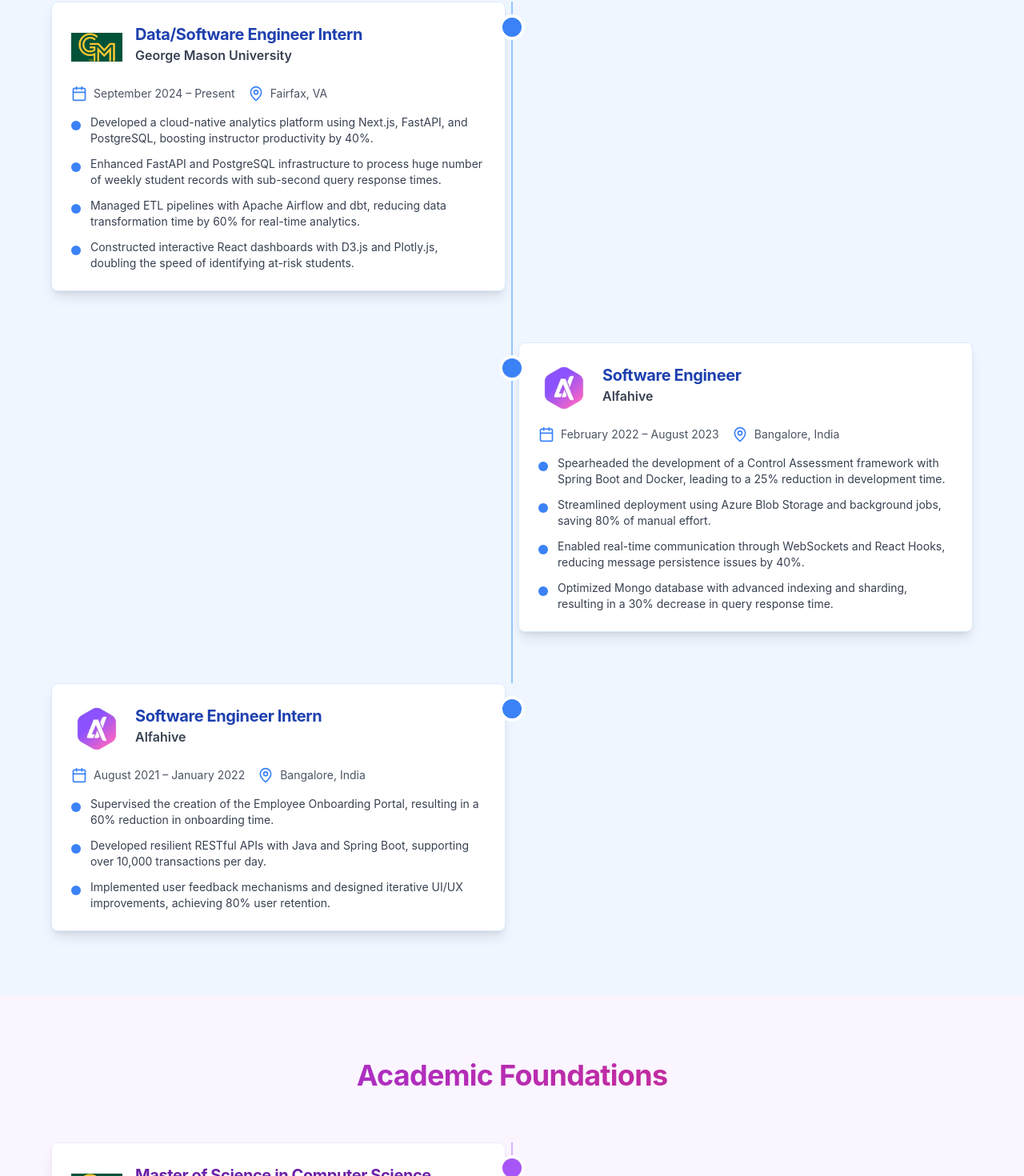
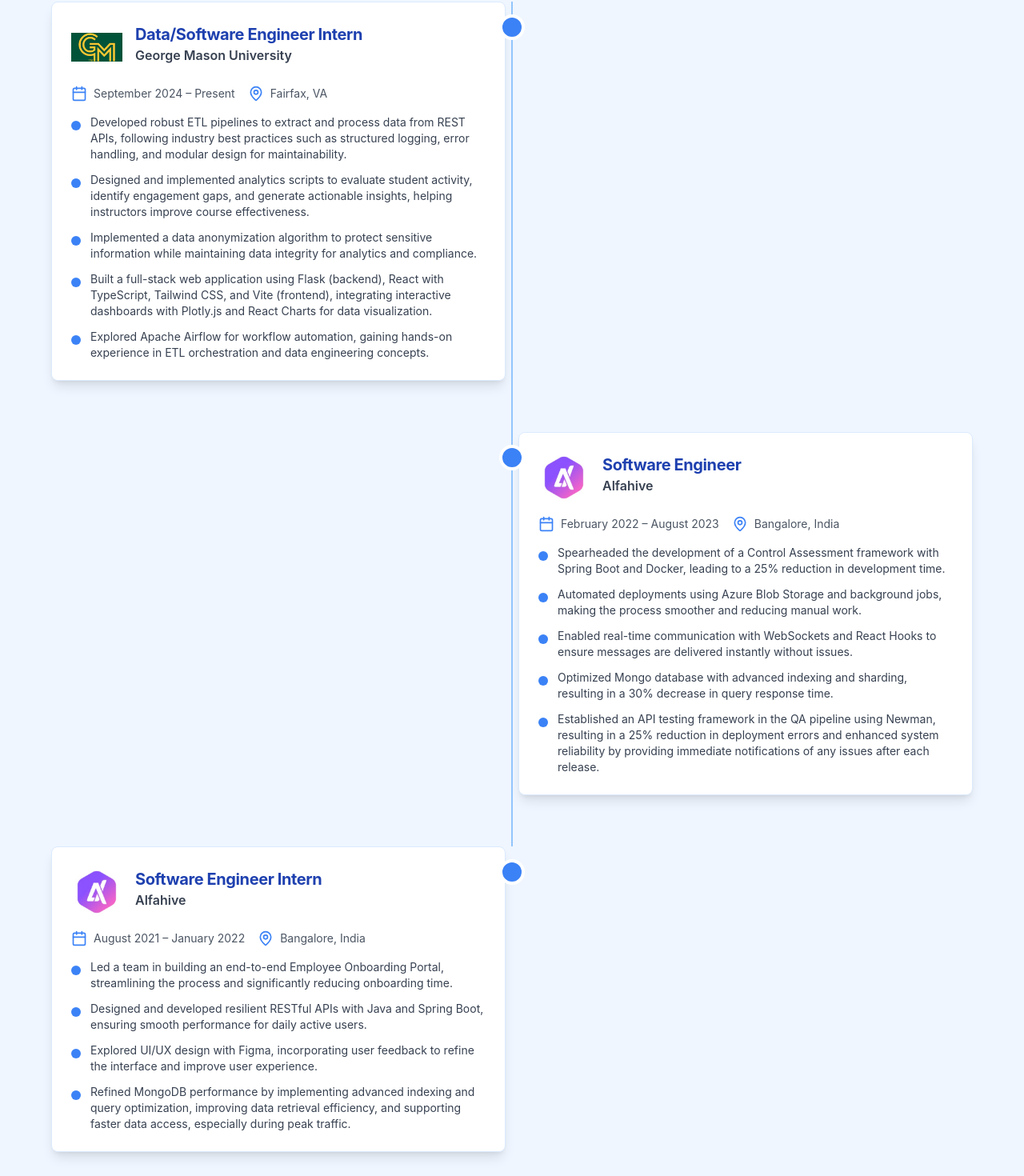
Before and after one commit to MahithaDodda921/Portfolio, a React (Vite) app: page / in a window 1280 px wide. Shown: the part 982-2452 px from the top of the page at 80% size. Built offline with nearby package versions, Linux system fonts and the light colour scheme.

Commit message:
updated sections

```diff
--- a/src/components/ExperienceEducation.tsx
+++ b/src/components/ExperienceEducation.tsx
@@ -13,10 +13,11 @@ const experienceData = [
     location: "Fairfax, VA",
     logo: gm,
     details: [
-      "Developed a cloud-native analytics platform using Next.js, FastAPI, and PostgreSQL, boosting instructor productivity by 40%.",
-      "Enhanced FastAPI and PostgreSQL infrastructure to process huge number of weekly student records with sub-second query response times.",
-      "Managed ETL pipelines with Apache Airflow and dbt, reducing data transformation time by 60% for real-time analytics.",
-      "Constructed interactive React dashboards with D3.js and Plotly.js, doubling the speed of identifying at-risk students."
+      "Developed robust ETL pipelines to extract and process data from REST APIs, following industry best practices such as structured logging, error handling, and modular design for maintainability.",
+      "Designed and implemented analytics scripts to evaluate student activity, identify engagement gaps, and generate actionable insights, helping instructors improve course effectiveness.",
+      "Implemented a data anonymization algorithm to protect sensitive information while maintaining data integrity for analytics and compliance.",
+      "Built a full-stack web application using Flask (backend), React with TypeScript, Tailwind CSS, and Vite (frontend), integrating interactive dashboards with Plotly.js and React Charts for data visualization.",
+      "Explored Apache Airflow for workflow automation, gaining hands-on experience in ETL orchestration and data engineering concepts."
     ]
   },
   {
@@ -27,9 +28,10 @@ const experienceData = [
     location: "Bangalore, India",
     details: [
       "Spearheaded the development of a Control Assessment framework with Spring Boot and Docker, leading to a 25% reduction in development time.",
-      "Streamlined deployment using Azure Blob Storage and background jobs, saving 80% of manual effort.",
-      "Enabled real-time communication through WebSockets and React Hooks, reducing message persistence issues by 40%.",
-      "Optimized Mongo database with advanced indexing and sharding, resulting in a 30% decrease in query response time."
+      "Automated deployments using Azure Blob Storage and background jobs, making the process smoother and reducing manual work.",
+      "Enabled real-time communication with WebSockets and React Hooks to ensure messages are delivered instantly without issues.",
+      "Optimized Mongo database with advanced indexing and sharding, resulting in a 30% decrease in query response time.",
+      "Established an API testing framework in the QA pipeline using Newman, resulting in a 25% reduction in deployment errors and enhanced system reliability by providing immediate notifications of any issues after each release."
     ]
   },
   {
@@ -39,9 +41,10 @@ const experienceData = [
     logo: alfa,
     location: "Bangalore, India",
     details: [
-      "Supervised the creation of the Employee Onboarding Portal, resulting in a 60% reduction in onboarding time.",
-      "Developed resilient RESTful APIs with Java and Spring Boot, supporting over 10,000 transactions per day.",
-      "Implemented user feedback mechanisms and designed iterative UI/UX improvements, achieving 80% user retention."
+      "Led a team in building an end-to-end Employee Onboarding Portal, streamlining the process and significantly reducing onboarding time.",
+      "Designed and developed resilient RESTful APIs with Java and Spring Boot, ensuring smooth performance for daily active users.",
+      "Explored UI/UX design with Figma, incorporating user feedback to refine the interface and improve user experience.",
+      "Refined MongoDB performance by implementing advanced indexing and query optimization, improving data retrieval efficiency, and supporting faster data access, especially during peak traffic."
     ]
   }
 ];
--- a/src/components/SkillsProjectsContact.tsx
+++ b/src/components/SkillsProjectsContact.tsx
@@ -47,10 +47,10 @@ const SkillsProjectsContact = () => {
       description: "Engineered a cloud-native analytics platform for real-time student performance tracking and early intervention, processing weekly activity records with comprehensive data privacy measures",
       technologies: [
         "Python",
-        "Next.js",
-        "FastAPI",
-        "PostgreSQL",
-        "Azure Cloud",
+        "FlaskAPI",
+        "React.js",
+        "Typescript",
+        "SQL",
         "Apache Airflow",
         "Docker"
       ],
```
Also changed, not shown: 1 other file (tests, documents, lock files or other folders).
